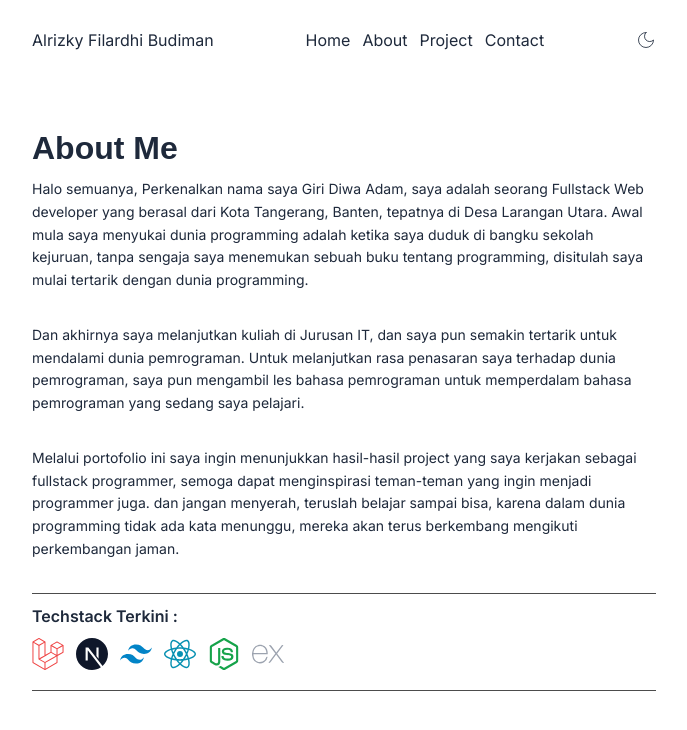
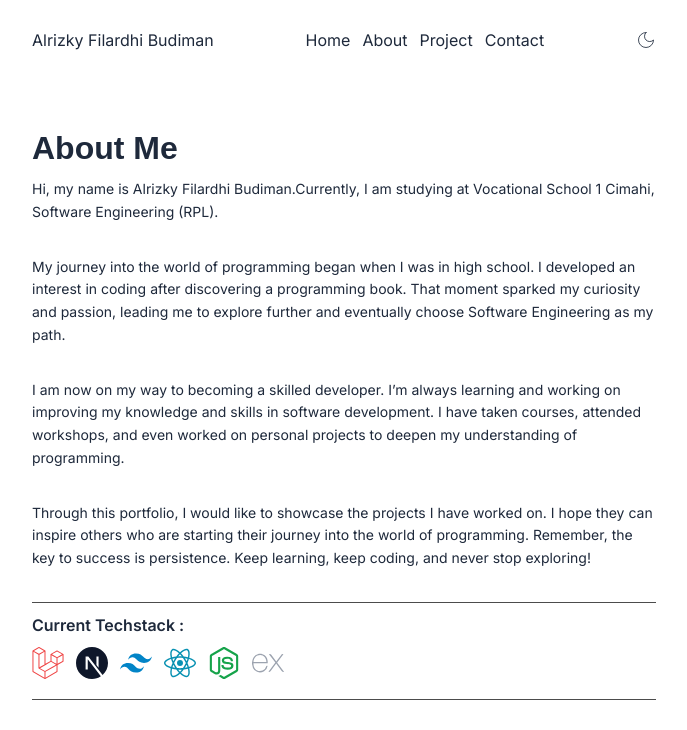
Before and after one commit to zDarkx1/richkey_porto, a Next.js app: page /About in a window 1280 px wide. Shown: the top 730 px of the page, without its empty margins (296-983 px from the left). Built offline with nearby package versions, Linux system fonts and the light colour scheme; a web font is replaced by a local one.

Commit message:
Update page.tsx

```diff
--- a/src/app/About/page.tsx
+++ b/src/app/About/page.tsx
@@ -5,13 +5,14 @@ export default function About(){
         <div className="wrapper mb-[10px]">
             <div className="md:pt-[50px] pt-[50px]">
                 <h1 className="text-[32px] font-semibold dark:text-white text-dark leading-9 font-display pb-3">About Me </h1>
-                <p className="mb-8 leading-relaxed text-secondary dark:text-white text-[14px]">Halo semuanya, Perkenalkan nama saya Giri Diwa Adam, saya adalah seorang Fullstack Web developer yang berasal dari Kota Tangerang, Banten, tepatnya di Desa Larangan Utara. Awal mula saya menyukai dunia programming adalah ketika saya duduk di bangku sekolah kejuruan, tanpa sengaja saya menemukan sebuah buku tentang programming, disitulah saya mulai tertarik dengan dunia programming.</p>
-                <p className="mb-8 leading-relaxed text-secondary dark:text-white text-[14px]">Dan akhirnya saya melanjutkan kuliah di Jurusan IT, dan saya pun semakin tertarik untuk mendalami dunia pemrograman. Untuk melanjutkan rasa penasaran saya terhadap dunia pemrograman, saya pun mengambil les bahasa pemrograman untuk memperdalam bahasa pemrograman yang sedang saya pelajari.</p>
-                <p className="mb-8 leading-relaxed text-secondary dark:text-white text-[14px]">Melalui portofolio ini saya ingin menunjukkan hasil-hasil project yang saya kerjakan sebagai fullstack programmer, semoga dapat menginspirasi teman-teman yang ingin menjadi programmer juga. dan jangan menyerah, teruslah belajar sampai bisa, karena dalam dunia programming tidak ada kata menunggu, mereka akan terus berkembang mengikuti perkembangan jaman.</p>
+                <p className="mb-8 leading-relaxed text-secondary dark:text-white text-[14px]">Hi, my name is Alrizky Filardhi Budiman.Currently, I am studying at Vocational School 1 Cimahi, Software Engineering (RPL).</p>
+                <p className="mb-8 leading-relaxed text-secondary dark:text-white text-[14px]">My journey into the world of programming began when I was in high school. I developed an interest in coding after discovering a programming book. That moment sparked my curiosity and passion, leading me to explore further and eventually choose Software Engineering as my path.</p>
+                <p className="mb-8 leading-relaxed text-secondary dark:text-white text-[14px]">I am now on my way to becoming a skilled developer. I’m always learning and working on improving my knowledge and skills in software development. I have taken courses, attended workshops, and even worked on personal projects to deepen my understanding of programming.</p>
+                <p className="mb-8 leading-relaxed text-secondary dark:text-white text-[14px]">Through this portfolio, I would like to showcase the projects I have worked on. I hope they can inspire others who are starting their journey into the world of programming. Remember, the key to success is persistence. Keep learning, keep coding, and never stop exploring!</p>
             </div>
             <hr/>
             <div className="md:pt-[10px] pt-[10px] mb-[20px]">
-                <h2 className="mb-[10px] font-semibold ">Techstack Terkini : </h2>
+                <h2 className="mb-[10px] font-semibold ">Current Techstack : </h2>
                 <div className="flex flex-wrap gap-3 items-center ">
                     <ToolTip text="Laravel" className="hover:cursor-pointer">
                         <SiLaravel className="w-[2rem] h-[2rem] text-red-500 dark:text-red-400"/>
```
